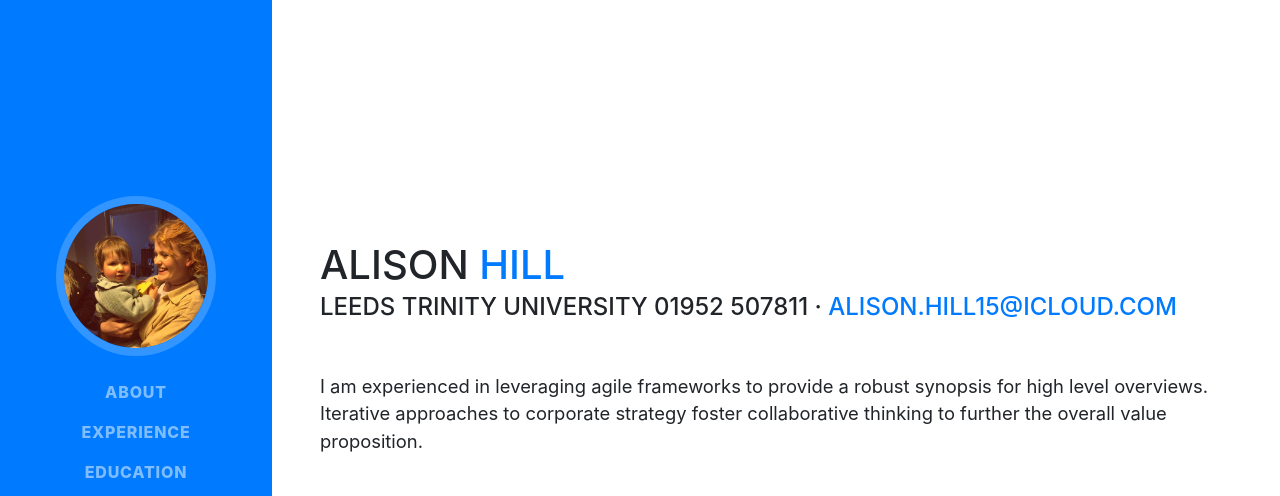
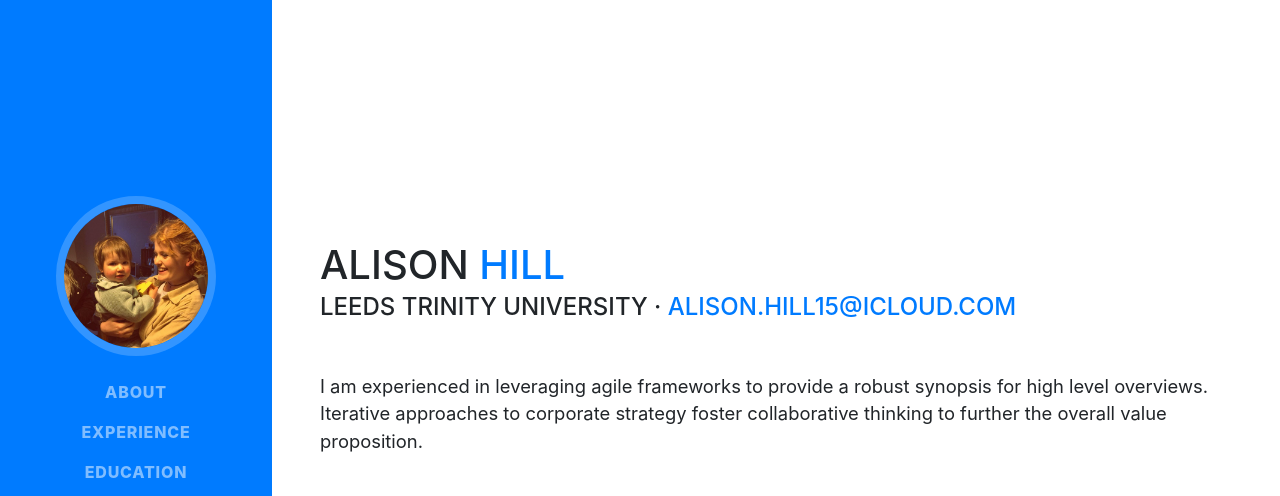
Before and after one commit to alisonhill/alisonhill.github.io, a website with bundled scripts: page index.html in a window 1280 px wide. Shown: the top 496 px of the page. Built offline with nearby package versions, Linux system fonts and the light colour scheme; a web font is replaced by a local one.

Commit message:
Update index.html

```diff
--- a/index.html
+++ b/index.html
@@ -66,7 +66,7 @@
           <h1 class="mb-0">Alison
             <span class="text-primary">Hill</span>
           </h1>
-          <div class="subheading mb-5">Leeds Trinity University 01952 507811 ·
+          <div class="subheading mb-5">Leeds Trinity University  ·
             <a href="mailto:name@email.com">alison.hill15@icloud.com</a>
           </div>
           <p class="lead mb-5">I am experienced in leveraging agile frameworks to provide a robust synopsis for high level overviews. Iterative approaches to corporate strategy foster collaborative thinking to further the overall value proposition.</p>
```
